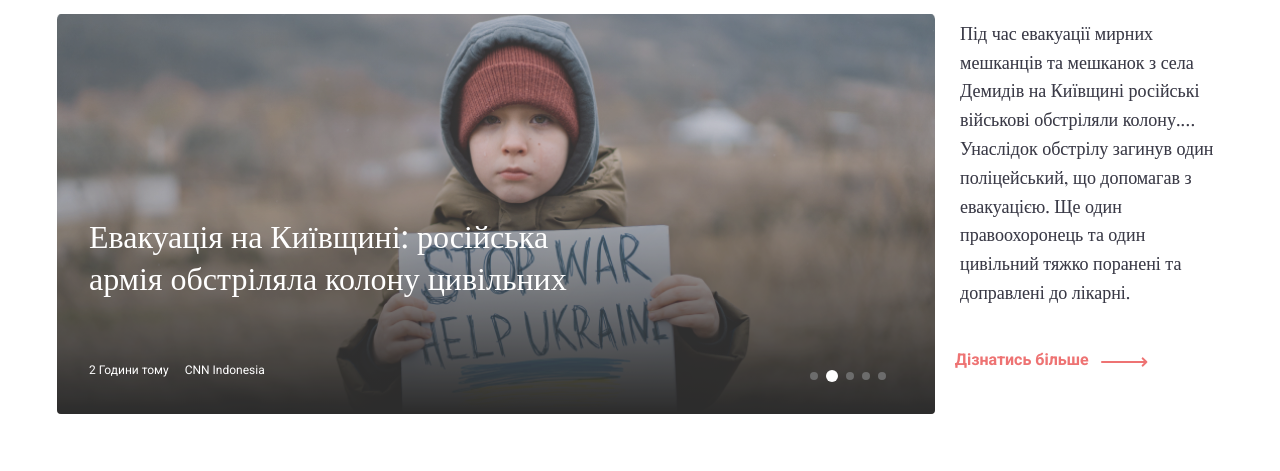
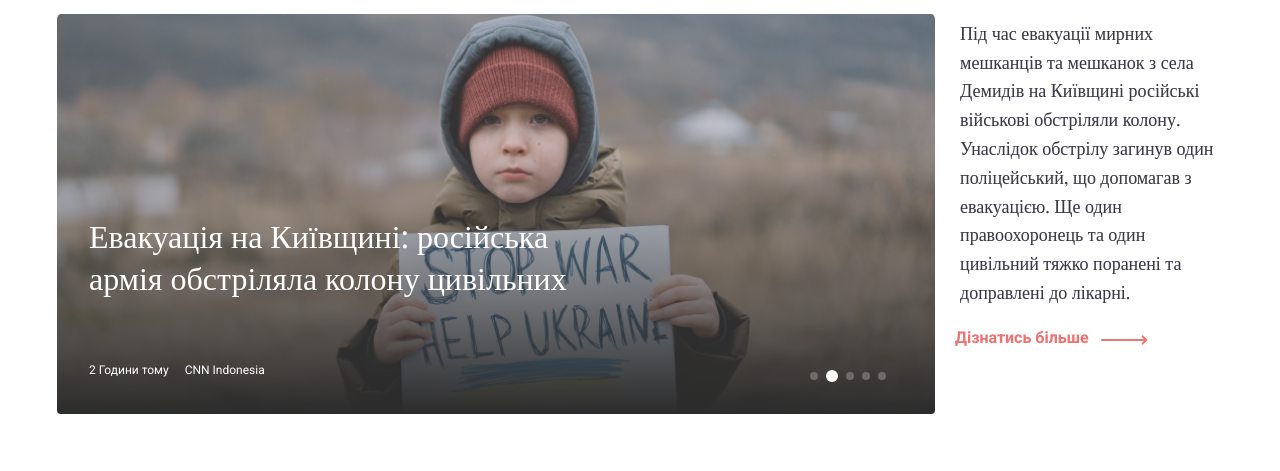
Before and after one commit to aleksandr-onopriyenko/news-portal, a website: page index.html in a window 1280 px wide. Shown: the part 209-680 px from the top of the page. Drawn offline with nearby package versions, Linux system fonts and the light colour scheme.

Commit message:
update slider

```diff
--- a/assets/scss/_slider.scss
+++ b/assets/scss/_slider.scss
@@ -169,7 +169,7 @@
 
       font-size: 1.125rem;
       line-height: 1.8rem;
-      @include block-shorten(320px, 4);
+      @include block-shorten(auto, 11);
     }
 
     &__link {
```
Also changed, not shown: assets/css/style.css.
